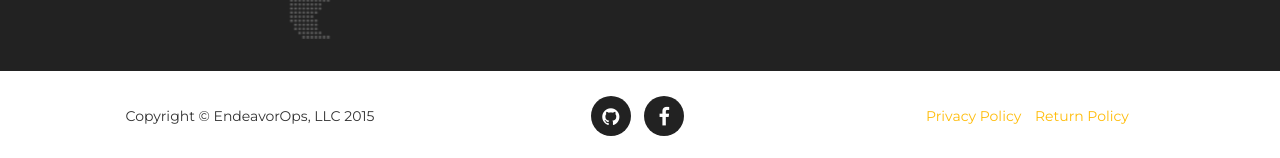
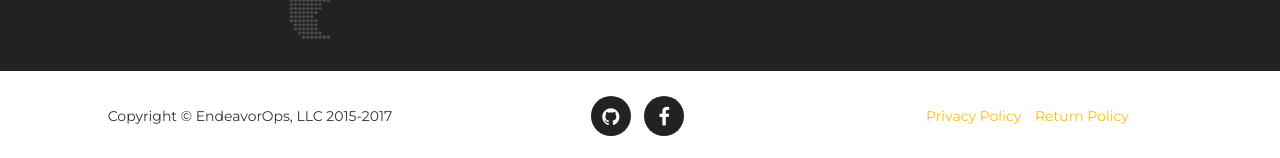
Before and after one commit to EndeavorOps/website, a Jekyll site: the page built from website/index.html, in a window 1280 px wide and 900 px high, scrolled down 4391 px. Shown: the part 739-897 px from the top of the window. Built offline with Jekyll 4.4.1, drawn with Linux system fonts in a browser that asks for light colours; nearby versions of some CDN libraries; some web fonts are replaced.

Commit message:
Update copyright year

```diff
--- a/website/_includes/footer.html
+++ b/website/_includes/footer.html
@@ -2,7 +2,7 @@
     <div class="container">
         <div class="row">
             <div class="col-md-4">
-                <span class="copyright">Copyright &copy; EndeavorOps, LLC 2015</span>
+                <span class="copyright">Copyright &copy; EndeavorOps, LLC 2015-2017</span>
             </div>
             <div class="col-md-4">
                 <ul class="list-inline social-buttons">
```
